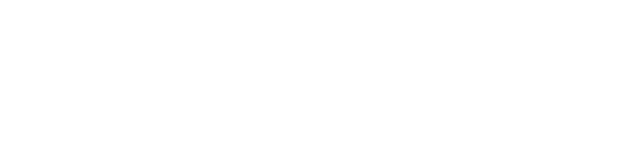
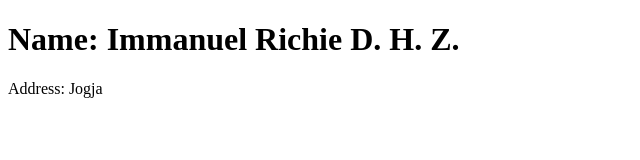
Before and after one commit to IgnJov/Binar-Git-Latihan, a plain HTML site: page index.html in a window 1280 px wide. Shown: the whole page, without its empty margins (0-640 px from the left). Drawn offline with Linux system fonts and the light colour scheme.

Commit message:
enhance(index): add richie name and address

```diff
--- a/index.html
+++ b/index.html
@@ -5,5 +5,8 @@
         <meta name="viewport" content="width=device-width, initial-scale=1.0" />
         <title>Document</title>
     </head>
-    <body></body>
+    <body>
+        <h1>Name: Immanuel Richie D. H. Z.</h1>
+        <p>Address: Jogja</p>
+    </body>
 </html>
```
